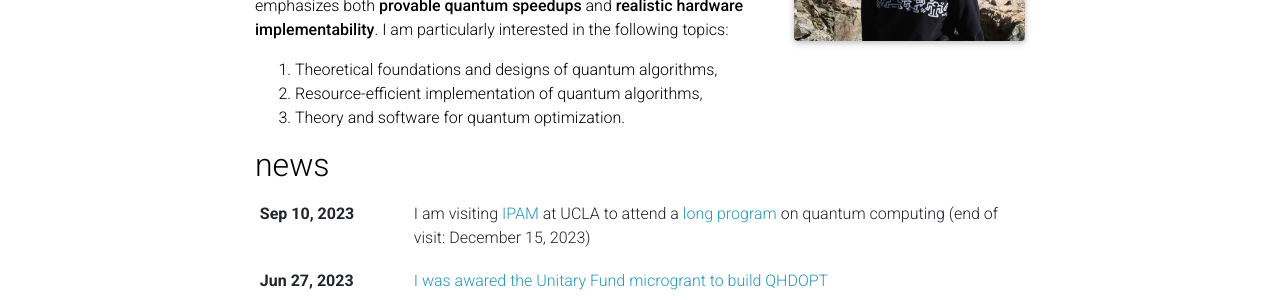
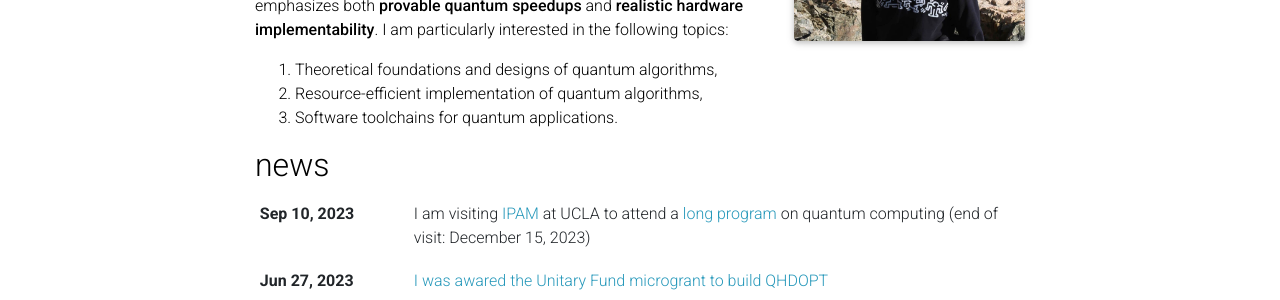
Before and after one commit to jiaqileng/jiaqileng.github.io, a Jekyll site: the page built from _pages/about.md, in a window 1280 px wide. Shown: the part 360-660 px from the top of the page. Built offline with Jekyll 4.4.1, drawn with Linux system fonts in a browser that asks for light colours; full-size pictures stand in for the smaller copies a plugin makes; some web fonts are replaced; comment, search, counter and statistics services are not loaded; a style sheet for code colours, icons or effects is not loaded.

```diff
--- a/_bibliography/papers.bib
+++ b/_bibliography/papers.bib
@@ -18,6 +18,7 @@
   abstract={We propose a novel quantum algorithm for solving linear optimization problems by quantum-mechanical simulation of the central path. While interior point methods follow the central path with an iterative algorithm that works with successive linearizations of the perturbed KKT conditions, we perform a single simulation working directly with the nonlinear complementarity equations. Combining our approach with iterative refinement techniques, we obtain an exact solution to a linear optimization problem involving $m$ constraints and $n$ variables using at most $O ((m + n) nnz(A)  \kappa  L)$ elementary gates and $O(nnz(A) L)$ classical arithmetic operations, where $nnz(A)$ is the total number of non-zero elements found in the constraint matrix, $L$ denotes binary input length of the problem data, and $\kappa$  is a condition number that depends only on the problem data.},
   journal={Preprint},
   year={2023},
+  pdf={https://arxiv.org/abs/2311.03977},
   preview={qcpm.png}
 }
 
--- a/_pages/about.md
+++ b/_pages/about.md
@@ -22,4 +22,4 @@
 
 1. Theoretical foundations and designs of quantum algorithms,
 2. Resource-efficient implementation of quantum algorithms,
-3. Theory and software for quantum optimization.
+3. Software toolchains for quantum applications.
```
